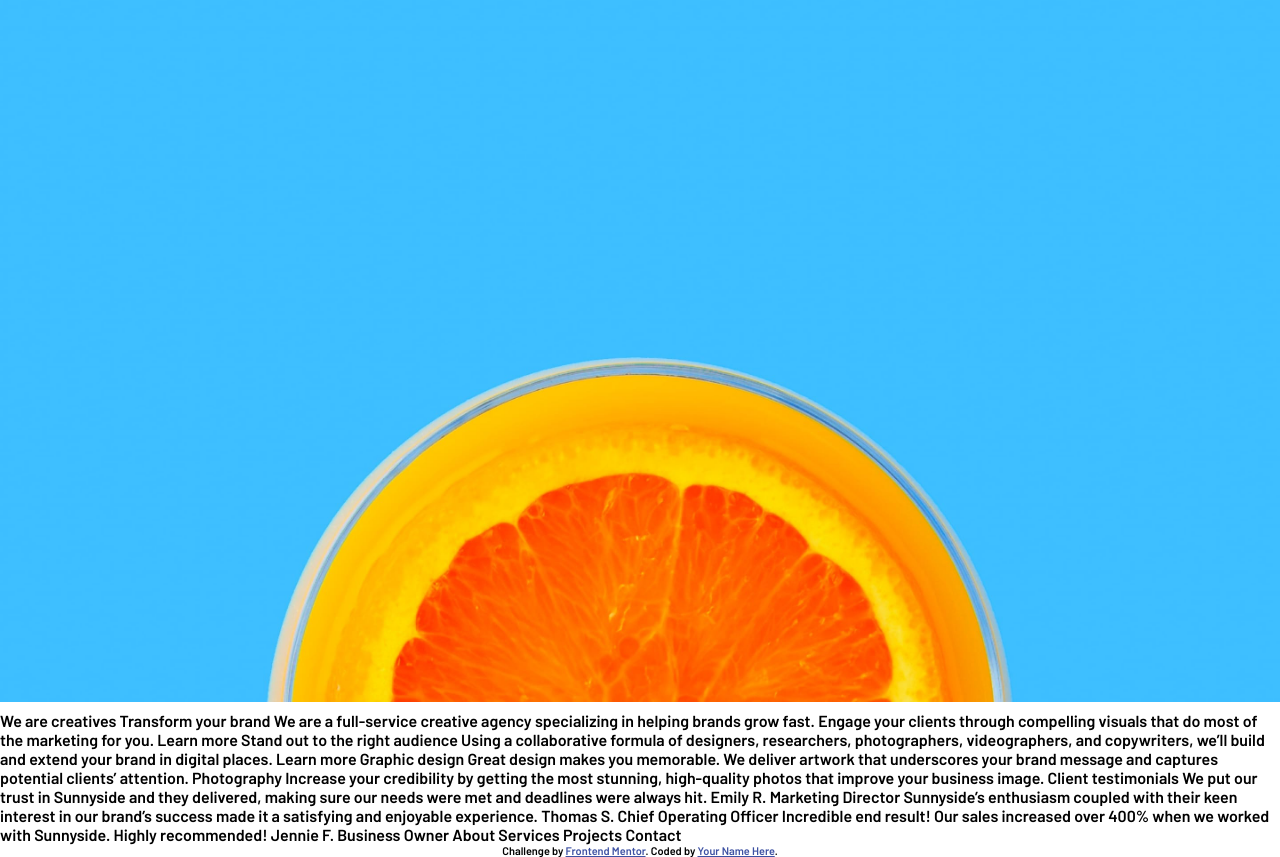
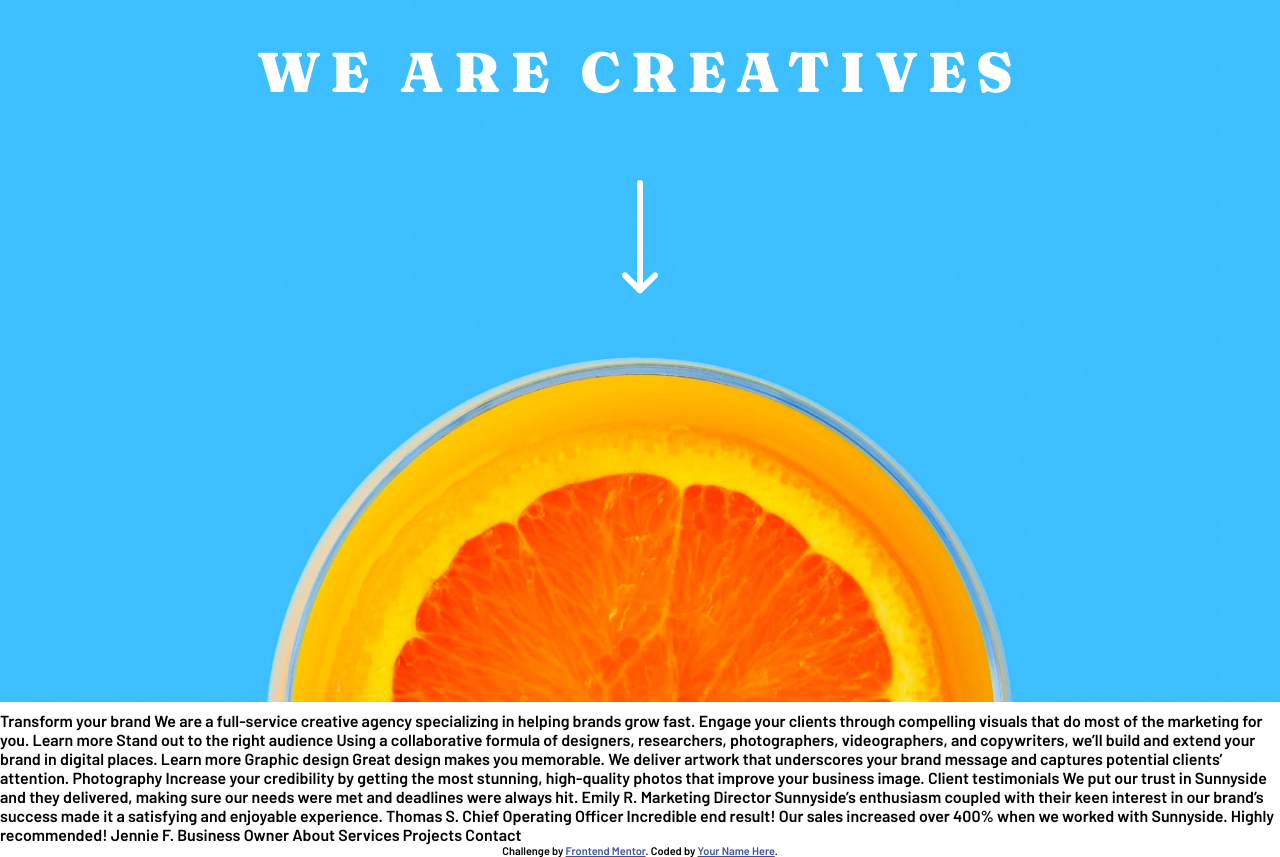
Before and after one commit to garysmith1933/AgencyPage, a plain HTML site: page index.html in a window 1280 px wide. Shown: the part 89-946 px from the top of the page. Drawn offline with Linux system fonts and the light colour scheme.

Commit message:
added and styled agency text and added down arrow

```diff
--- a/index.html
+++ b/index.html
@@ -24,11 +24,16 @@
         <p id="contact">CONTACT</p>
       </nav>
     </section>
+
+    <div id="intro">
+      <p id="intro-text">WE ARE CREATIVES</p>
+      <img id="intro-arrow" src="images/icon-arrow-down.svg"/>
+    </div>
   </header>
 
 
 
-  We are creatives
+
 
   Transform your brand
 
--- a/styles.css
+++ b/styles.css
@@ -39,6 +39,9 @@ header {
   background-position: center 90%;
   background-repeat: no-repeat;
   background-size: 100% auto;
+  display:flex;
+  flex-direction: column;
+  align-items: center;
 }
 
 #contact {
@@ -57,3 +60,26 @@ header {
   background-color: hsl(210, 4%, 67%);
   cursor: pointer;
 }
+
+
+#intro {
+  position:static;
+  display:flex;
+  flex-direction: column;
+  justify-content: center;
+  align-items: center;
+}
+
+#intro-text {
+  position: relative;
+  top: 70px;
+  font-size: 56px;
+  font-family: Fraunces;
+  margin: 0 auto;
+  color:white;
+  letter-spacing: 10px;
+}
+
+#intro-arrow {
+  margin-top: 9rem;
+}
```
